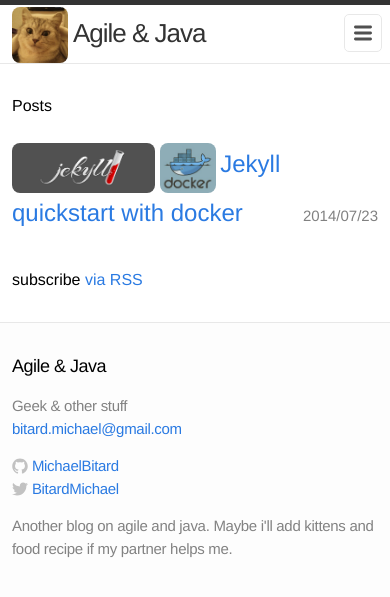
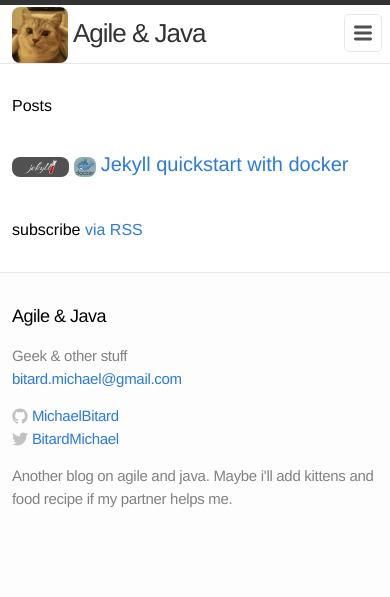
Before and after one commit to gpolaert/agileek.github.io, a Jekyll site: the page built from index.html, in a window 390 px wide. Shown: the top 597 px of the page. Built offline with Jekyll 4.4.1, drawn with Linux system fonts in a browser that asks for light colours.

Commit message:
responsive

```diff
--- a/css/main.css
+++ b/css/main.css
@@ -422,6 +422,19 @@
     margin: 0;
   }
 
+  .posts .post-link {
+    font-size: 20px;
+  }
+
+  .posts .post-date {
+    display: none;
+  }
+
+  .category {
+    min-height: 10px;
+    max-height : 20px;
+  }
+
   .post-header h1 { font-size: 36px; }
   .post-content h2 { font-size: 28px; }
   .post-content h3 { font-size: 22px; }
```
